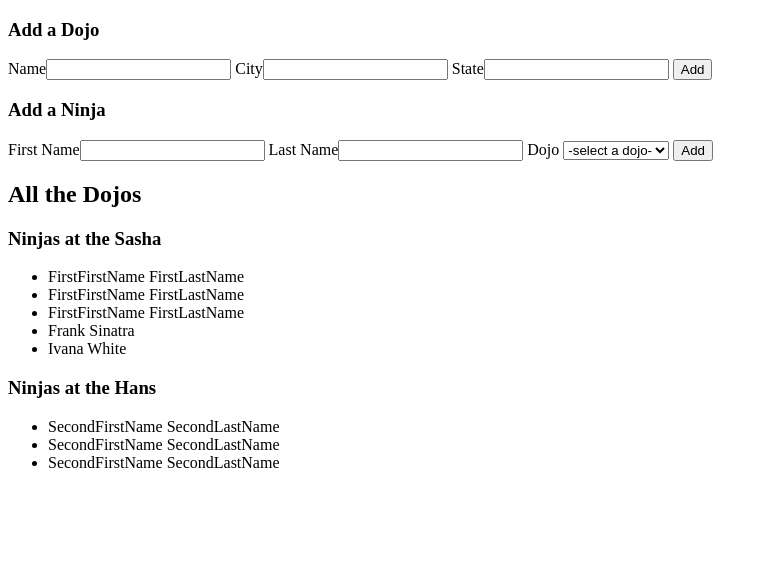
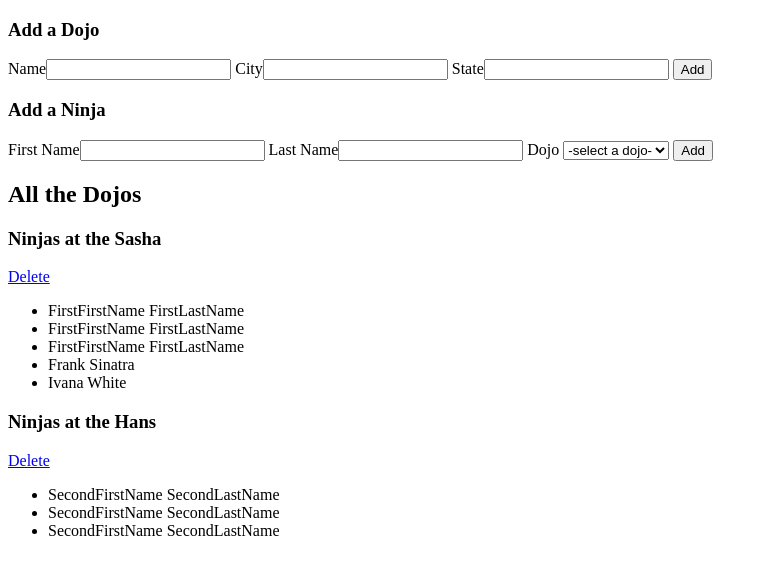
Before and after one commit to ivana-vucenovic/dojo_ninjas_proj, a Django app: page / in a window 1280 px wide. Shown: the top 575 px of the page, without its empty margins (0-768 px from the left). Run offline with Django 3.2, Linux system fonts and the light colour scheme; data comes from the database, SQL or seed files in the repository; both versions use the stored data as it was after the commit.

Commit message:
third commit

```diff
--- a/dojo_ninjas_app/templates/dojo_ninjas.html
+++ b/dojo_ninjas_app/templates/dojo_ninjas.html
@@ -37,6 +37,7 @@
         <h2>All the Dojos </h2>
         {% for dojo in dojos %}
             <h3>Ninjas at the {{ dojo.name }} </h3>
+            <a class ='text-center text-light btn btn-warning' href='/delete/{{dojo.id}}'>Delete</a>
             <ul>
             {% for ninja in dojo.ninjas.all %}
                 <li>{{ ninja.first_name }} {{ ninja.last_name }}</li>
--- a/dojo_ninjas_app/urls.py
+++ b/dojo_ninjas_app/urls.py
@@ -5,4 +5,5 @@ urlpatterns = [
     path('', views.index),
     path('dojos/create', views.dojos_create),
     path('ninjas/create', views.ninjas_create),
+    path('delete/<int:dojo_id>', views.delete),
 ]
--- a/dojo_ninjas_app/views.py
+++ b/dojo_ninjas_app/views.py
@@ -14,3 +14,8 @@ def dojos_create(request):
 def ninjas_create(request):
     Ninja.objects.create(first_name=request.POST['first_name'], last_name=request.POST['last_name'],dojo = Dojo.objects.get(id=request.POST['dojo']))
     return redirect('/')
+
+def delete( request, dojo_id):
+    dojo = Dojo.objects.get(id=dojo_id)
+    dojo.delete()
+    return redirect('/')
```
Also changed, not shown: db.sqlite3.
